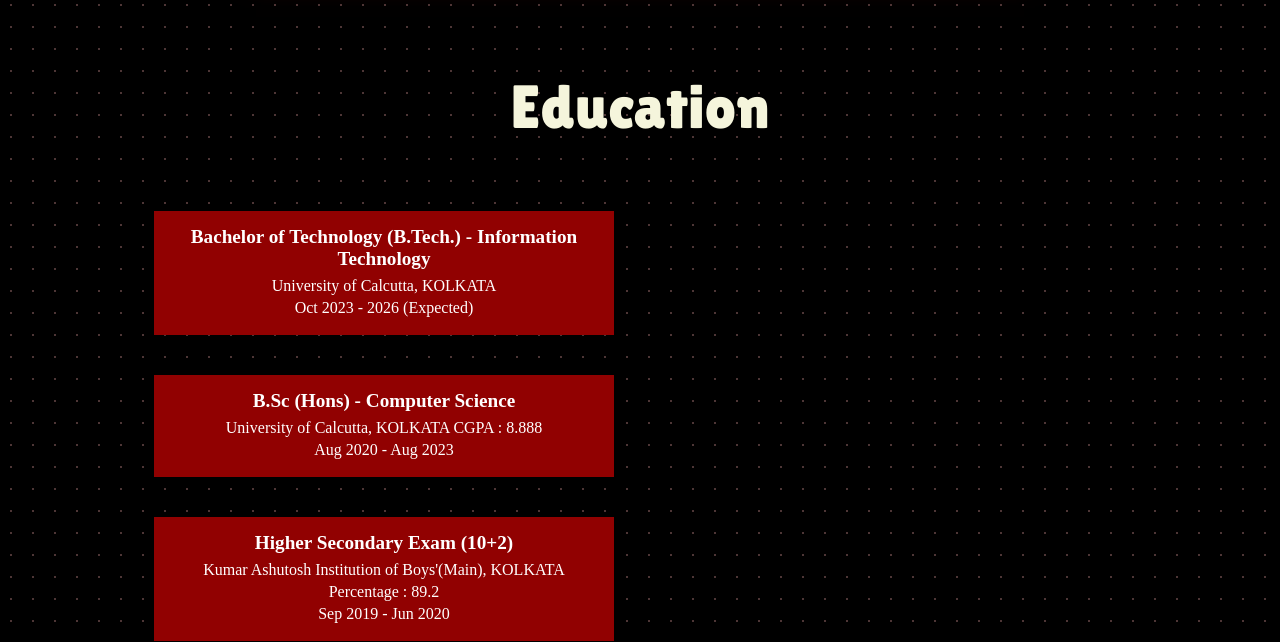
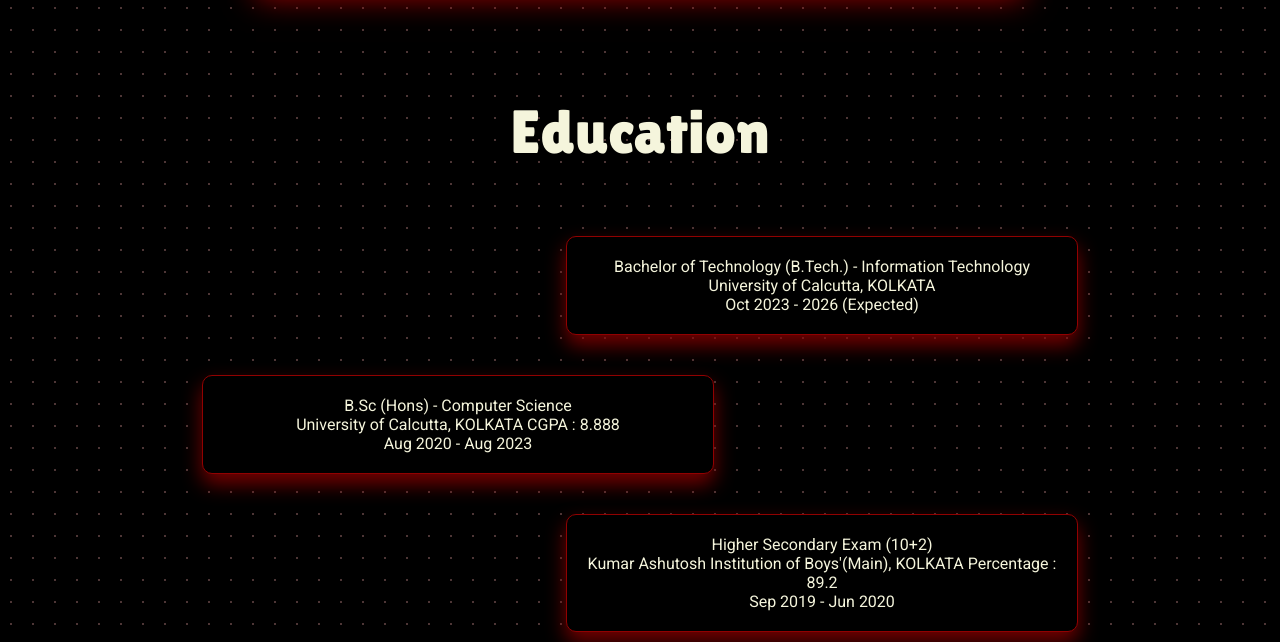
Before and after one commit to bagashu2525/My_Portfolio, a plain HTML site: page index.html in a window 1280 px wide. Shown: the part 1978-2620 px from the top of the page. Drawn offline with nearby package versions, Linux system fonts and the light colour scheme; a web font is replaced by a local one.

Commit message:
creating projects, education and skill section in portfolio

```diff
--- a/index.html
+++ b/index.html
@@ -11,7 +11,7 @@
     <link rel="stylesheet" href="styleAbtCnt.css">
     <script src="https://unpkg.com/typed.js@2.1.0/dist/typed.umd.js"></script>
     <script src="https://unpkg.com/scrollreveal"></script>
-    <script src="index.js" defer></script>
+    <script src="./index.js" defer></script>
     <link rel="stylesheet" href="https://cdnjs.cloudflare.com/ajax/libs/font-awesome/4.7.0/css/font-awesome.min.css">
 </head>
 <body>
--- a/index.js
+++ b/index.js
@@ -17,7 +17,26 @@
   origin: 'bottom',
   distance: '50px'
 });
-
+ScrollReveal().reveal('#btech', {
+  duration: 2000,
+  origin: 'right',
+  distance: '50px'
+});
+ScrollReveal().reveal('#bsc', {
+  duration: 2000,
+  origin: 'left',
+  distance: '50px'
+});
+ScrollReveal().reveal('#hs', {
+  duration: 2000,
+  origin: 'right',
+  distance: '50px'
+});
+ScrollReveal().reveal('#s', {
+  duration: 2000,
+  origin: 'left',
+  distance: '50px'
+});
 // const glowElements = document.querySelectorAll('.infoimg');
 
 // glowElements.forEach(element => {
--- a/styleedu.css
+++ b/styleedu.css
@@ -1,76 +1,103 @@
 * {
     --redcolor: #910101;
+    --shadowcolor: rgba(145, 1, 1, 0.8);
+    --bg-dark: #000000;
+    --text-color: #ffdddd;
+}
+
+body {
+    font-family: 'Roboto', sans-serif;
+    margin: 0;
+    padding: 0;
+    color: var(--text-color);
+    /* background-color: var(--bg-dark); */
 }
 
 .education {
     background-image: radial-gradient(#4d3636 1px, transparent 1px);
     background-size: 22px 22px;
-    background-color: #000000;
+    background-color: var(--bg-dark);
     padding-top: 100px;
-    height: 100%;
-    width: 100%;
-
+    height: auto;
+    width: 100vw;
+    display: flex;
+    flex-direction: column;
+    justify-content: center; /* Centers content horizontally */
+    align-items: center; /* Centers content vertically */
+    color: var(--text-color);
 }
 
 .educationinfo {
     margin-top: 50px;
     box-sizing: border-box;
+    height: auto;
+    width: 100%;
     display: flex;
     flex-direction: column;
-    justify-content: space-b;
+    justify-content: center;
     align-items: center;
-    flex-wrap: wrap;
-    height: auto;
-    width: 60%;
-    align-self: center;
-
+    position: relative;
 }
 
-.infoEdu{
-    background-color: var(--redcolor);
+/* Added hover and transformation effects */
+.infoEdu {
+    background-color: var(--bg-dark);
+    border: 1px solid var(--redcolor);
+    box-shadow: 0px 10px 20px var(--shadowcolor);
     margin: 20px;
+    z-index: 2;
     height: auto;
-    width: 60%; /* Increased width for better text fitting */
-    padding: 15px 20px; /* Added padding for better spacing */
+    width: 40%;
+    padding: 20px; /* Enhanced padding */
     display: flex;
     flex-direction: column;
     align-items: center;
     text-align: center;
     box-sizing: border-box;
-}
-#btech{
-
-}
-.heading {
-    font-size: 1.2rem; /* Adjusted font size for better readability */
-    font-weight: bold;
-    margin-bottom: 5px;
-    color: #fff;
+    color: var(--text-color);
+    border-radius: 10px; /* Smooth border radius */
+    transition: all 0.3s ease-in-out;
+    transform: scale(1);
 }
 
-.details {
-    font-size: 1rem; /* Adjusted font size */
-    line-height: 1.4; /* Increased line-height for spacing */
-    color: #fff;
+.infoEdu:hover {
+    background-color: var(--redcolor);
+    color: #fff; /* Text changes to white on hover */
+    transform: scale(1.05); /* Slight enlargement on hover */
+    box-shadow: 0px 15px 30px var(--shadowcolor); /* More shadow on hover */
 }
 
+/* For specific info sections */
+#btech, #hs {
+    margin-left: 30%;
+}
+
+#bsc, #s {
+    margin-right: 30%;
+}
+
+/* Media query for smaller screens */
 @media (max-width: 768px) {
+    .education{
+        width: 600px;
+    }
     .infoEdu {
-        width: 100%; /* Adjusting width for smaller screens */
+        width: 80%; /* Expand width on smaller screens */
     }
 
-    .heading {
-        font-size: 1.1rem; /* Smaller font for better fit on smaller screens */
+    #btech, #hs, #bsc, #s {
+        margin: 0; /* Remove side margins on smaller screens */
+    }
+}
+
+/* Media query for very small screens */
+@media (max-width: 550px) {
+    .educationinfo {
+        padding: 10px; /* Add padding for mobile view */
     }
 
-    .details {
-        font-size: 0.9rem;
+    .infoEdu {
+        width: 95%;
+        padding: 15px;
     }
 }
-@media (max-width: 550px) {
-    .education{
-        width:600px;
-
-    }
-
-}
--- a/styleproject.css
+++ b/styleproject.css
@@ -19,7 +19,7 @@
 }
 .project1{
     background-color: rgb(0, 0, 0);
-    height:400px;
+    height:425px;
     width: 350px;
     margin: 50px auto;
     -webkit-box-shadow: 5.5px 7.5px 7.5px -5px #910101;
@@ -35,6 +35,7 @@
 }
 .project1:hover{
     /* background-color: #910101; */
+
     box-shadow: 0px 0px 30px rgb(167, 0, 0);
 }
 @media (max-width: 550px) {
--- a/styleskill.css
+++ b/styleskill.css
@@ -1,5 +1,8 @@
-*{
+* {
     --redcolor: #910101;
+    --shadowcolor: rgba(145, 1, 1, 0.8);
+    --bg-dark: #000000;
+    --text-color: #ffdddd;
 }
 .skills{
     padding-top: 100px;
@@ -37,8 +40,12 @@
     width: 20%;
     max-width: 150px;
     margin: 10px ;
+    transform: scale(1);
 }
-
+.skillicon:hover{
+    transform: scale(1.05);
+    box-shadow: 0px 5px 10px rgb(255, 179, 179);
+}
 
 /* Media Query for smaller screens */
 @media (max-width: 768px) {
```
